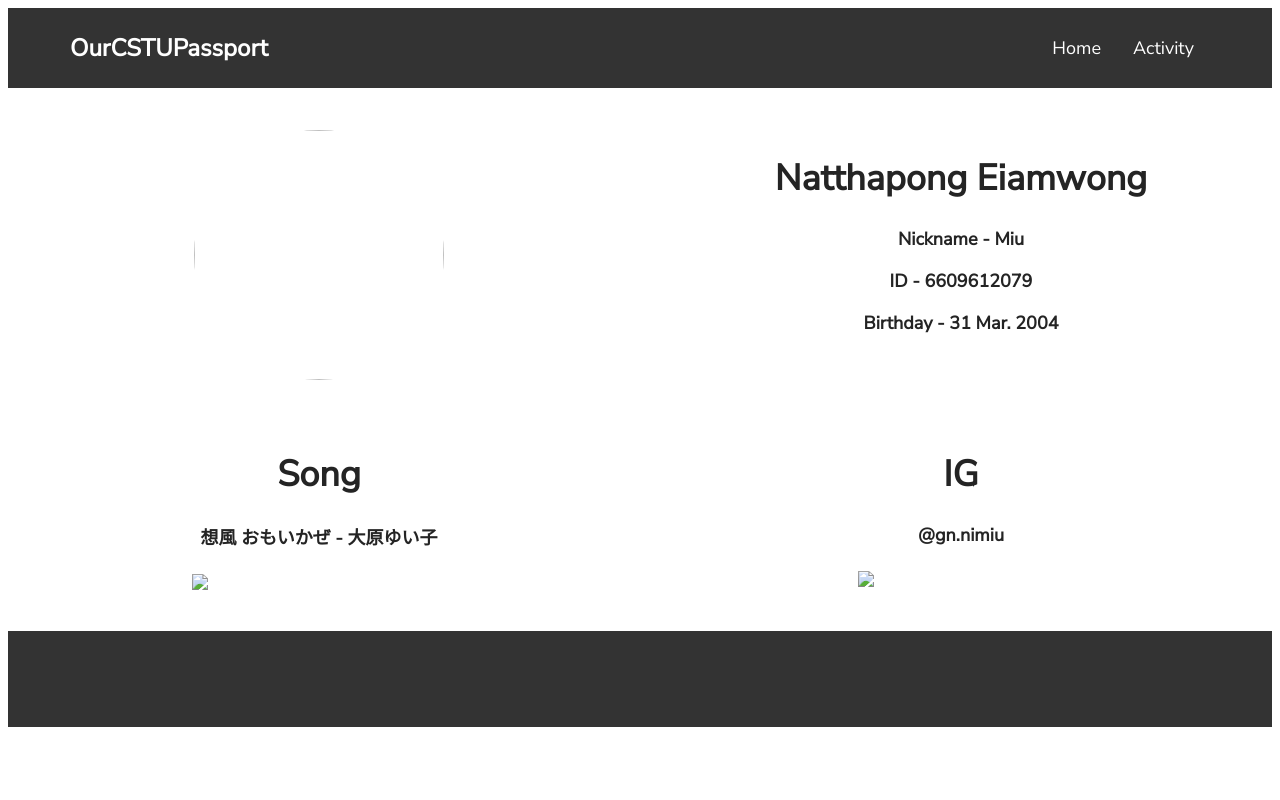
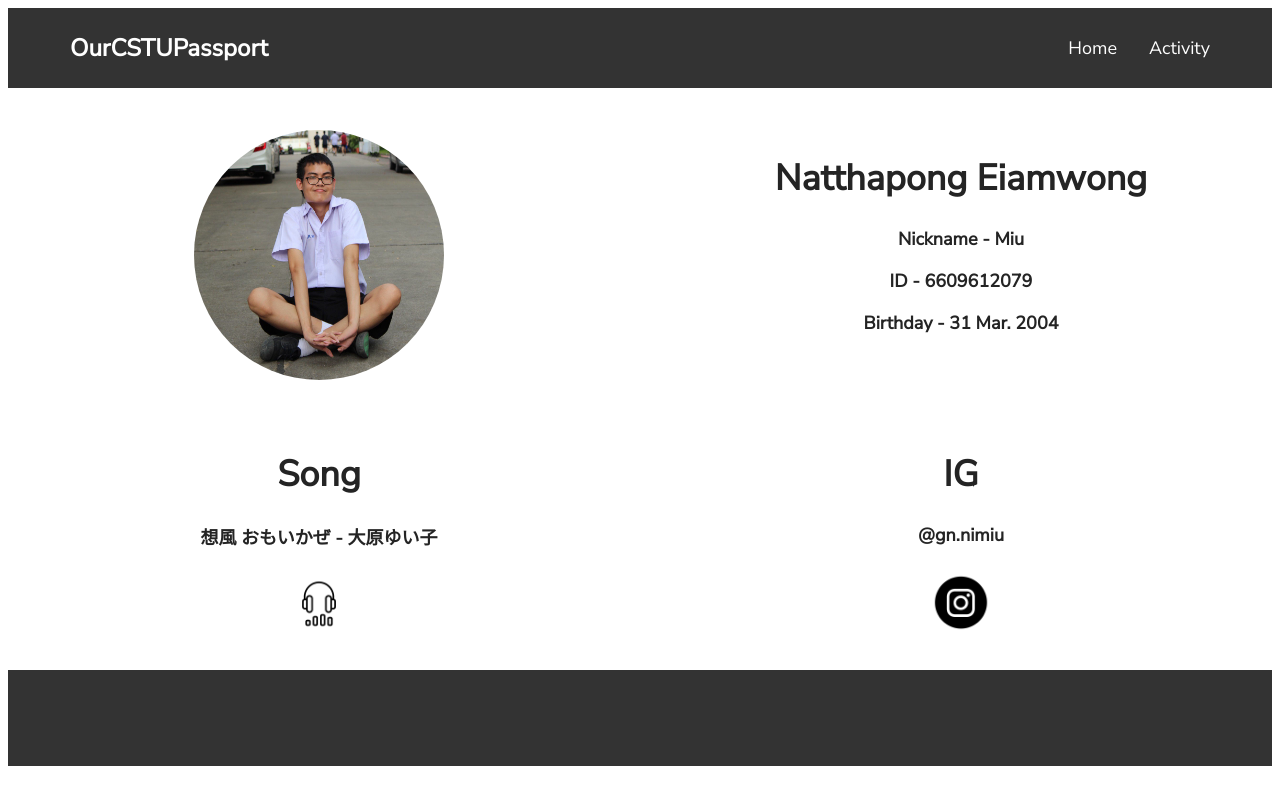
Before and after one commit to oilTS/CS100-Project-G45, a plain HTML site: page html/NE.html in a window 1280 px wide. Drawn offline with Linux system fonts and the light colour scheme; files that its build step writes are made by us from their sources.

Commit message:
fixed page1

```diff
--- a/css/mypage.css
+++ b/css/mypage.css
@@ -26,6 +26,7 @@ nav {
   display: flex;
   justify-content: space-between;
   align-items: center;
+  text-align: center;
   height: 80px;
 }
 
@@ -35,9 +36,8 @@ nav {
 
 .menu li {
   list-style: none;
-  padding: 1rem;
-  margin-left: 0rem;
-  margin-right: 0rem;
+  padding: 0rem;
+  margin-left: 2rem;
   text-align: center;
   transition: 0.5s;
 }
--- a/html/NE.html
+++ b/html/NE.html
@@ -4,7 +4,7 @@
     <meta charset="UTF-8">
     <meta name="viewport" content="width=device-width, initial-scale=1.0">
     <title> CSTU Passport </title>
-        <link rel="stylesheet" href="css/mypage.css">
+        <link rel="stylesheet" href="/css/mypage.css">
 </head>
 <body>
     <nav>
@@ -24,7 +24,7 @@
     <div class="grid-container">
 
         <div class="grid one content">
-            <img src="image/img01.jpg" class="TS" alt="" width="250" height="250">
+            <img src="/image/img01.jpg" class="TS" alt="" width="250" height="250">
         </div>
         <div class="grid two content">
             <h1> <span class="span1"> Natthapong Eiamwong </span> </h1>
@@ -35,7 +35,7 @@
         <div class="grid three content">
             <h1> <span class="span2"> Song </span> </h1>
             <span class="span2"> 想風 おもいかぜ - 大原ゆい子 </span> <br> <br>
-            <a class="icon" target="_blank" href="https://www.youtube.com/watch?v=0IWHP35Pi-0"> <img src="image/listening.png" class="ipic" alt="想風 おもいかぜ - 大原ゆい子" width="60" height="60" >
+            <a class="icon" target="_blank" href="https://www.youtube.com/watch?v=0IWHP35Pi-0"> <img src="/image/listening.png" class="ipic" alt="想風 おもいかぜ - 大原ゆい子" width="60" height="60" >
                 <div class="middle">
                     <div class="itext">click</div>
                 </div>
@@ -44,7 +44,7 @@
         <div class="grid four content">
             <h1> <span class="span2"> IG </span> </h1>
             <span class="span2"> @gn.nimiu </span> <br> <br>
-            <a class="icon" target="_blank" href="https://www.instagram.com/gn.nimiu/?hl=en"><img src="image/ig.png" class="ipic" alt="instargram -  @gn.nimiu" width="60" height="60" >
+            <a class="icon" target="_blank" href="https://www.instagram.com/gn.nimiu/?hl=en"><img src="/image/ig.png" class="ipic" alt="instargram -  @gn.nimiu" width="60" height="60" >
                 <div class="middle">
                     <div class="itext">click</div>
                 </div>
```
Also changed, not shown: html/TS.html (+4 -4 lines).
